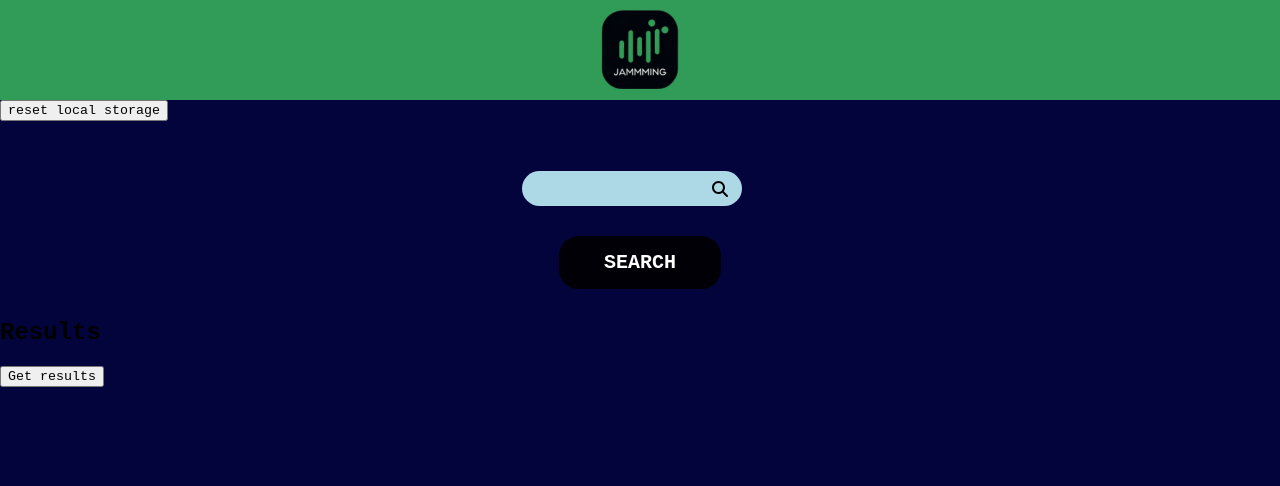
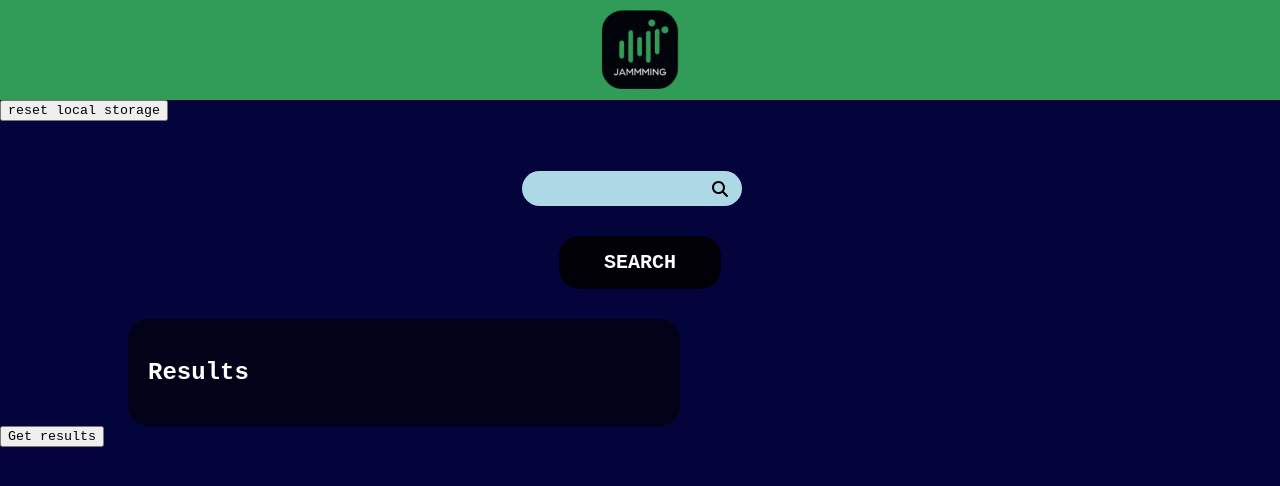
Before and after one commit to nov-bohdan/jammming, a React (Create React App) app: page / in a window 1280 px wide. Shown: the top 486 px of the page. Built offline with nearby package versions, Linux system fonts and the light colour scheme; sample sign-in values are in the browser's storage.

Commit message:
Styles for SearchResults

```diff
--- a/src/features/Search/SearchFeature.js
+++ b/src/features/Search/SearchFeature.js
@@ -2,6 +2,7 @@ import React, { useState } from "react";
 import SearchBarContainer from "./components/SearchBar/SearchBarContainer";
 import Spotify from "../../spotify/Spotify";
 import ResultsContainer from "./components/SearchResults/SearchResults";
+import styles from './SearchFuture.module.css';
 
 function SearchFuture() {
     const [searchResults, setSearchResults] = useState([]);
@@ -20,7 +21,9 @@ function SearchFuture() {
     return (
         <>
             <SearchBarContainer onSearch={handleSearch} />
-            <ResultsContainer trackListObject={searchResults} />
+            <div className={styles.mainContent}>
+                <ResultsContainer trackListObject={searchResults} />
+            </div>
             <button onClick={getSearchResults}>Get results</button>
         </>
     );
--- /dev/null
+++ b/src/features/Search/SearchFuture.module.css
@@ -0,0 +1,5 @@
+.mainContent {
+    max-width: 80%;
+    display: flex;
+    margin: 0 auto;
+}
--- a/src/features/Search/components/SearchResults/SearchResults.js
+++ b/src/features/Search/components/SearchResults/SearchResults.js
@@ -1,5 +1,6 @@
 import React from 'react';
 import TrackList from '../TrackList/TrackList';
+import styles from './SearchResults.module.css';
 
 function ResultsContainer({ trackListObject }) {
     let trackList = [];
@@ -7,7 +8,7 @@ function ResultsContainer({ trackListObject }) {
         trackList = trackListObject.trackList || [];
     }
     return (
-        <div>
+        <div className={styles.searchResults}>
             <h2>Results</h2>
             <TrackList trackList={trackList} />
         </div>
--- /dev/null
+++ b/src/features/Search/components/SearchResults/SearchResults.module.css
@@ -0,0 +1,10 @@
+.searchResults {
+    background: rgba(0, 0, 0, 0.6);
+    width: 50%;
+    padding: 20px;
+    border-radius: 20px;
+}
+
+h2 {
+    color: white;
+}
--- a/src/features/Search/components/Track/Track.js
+++ b/src/features/Search/components/Track/Track.js
@@ -1,11 +1,14 @@
 import React from 'react';
+import styles from './Track.module.css';
 
 function Track({ trackObject }) {
     return (
-        <div>
-            <p id="track-name">{trackObject.name}</p>
-            <p id="album-name">Album: {trackObject.albumName}</p>
-            <p id="artist-names">{trackObject.artistsName.join(', ')}</p>
+        <div className={styles.track}>
+            <div className={styles.trackData}>
+                <p id="track-name">{trackObject.name}</p>
+                <span id={styles.artistNames}>{trackObject.artistsName.join(', ')}</span> | <span id={styles.albumName}>{trackObject.albumName}</span>
+            </div>
+            <button className={styles.addButton}>+</button>
         </div>
     );
 }
--- /dev/null
+++ b/src/features/Search/components/Track/Track.module.css
@@ -0,0 +1,23 @@
+.track {
+    color: white;
+    border-bottom: 1px solid white;
+    margin-bottom: 5px;
+    padding: 5px 20px 15px 0;
+    display: flex;
+    align-items: center;
+    justify-content: space-between;
+}
+
+.trackData {
+    width: 80%;
+}
+
+#artistNames, #albumName {
+    color: gray;
+    font-size: 14px;
+}
+
+.addButton {
+    height: 25px;
+    width: 25px;
+}
--- a/src/features/Search/components/TrackList/TrackList.js
+++ b/src/features/Search/components/TrackList/TrackList.js
@@ -1,8 +1,9 @@
 import Track from "../Track/Track";
+import styles from './TrackList.module.css';
 
 function TrackList({ trackList }) {
     return (
-        <div className="results-list">
+        <div className={styles.trackList}>
             {trackList.map(trackObject => (
                 <Track trackObject={trackObject} key={trackObject.id}/>
             ))}
--- /dev/null
+++ b/src/features/Search/components/TrackList/TrackList.module.css
@@ -0,0 +1,3 @@
+.trackList {
+
+}
```
